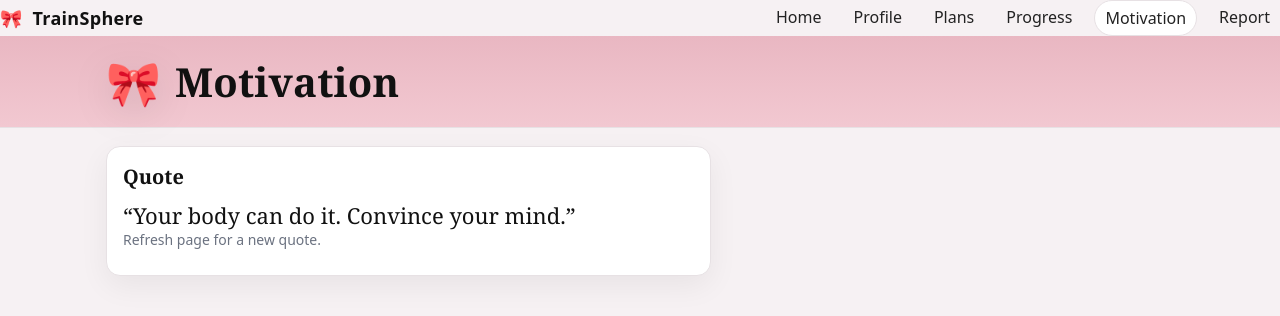
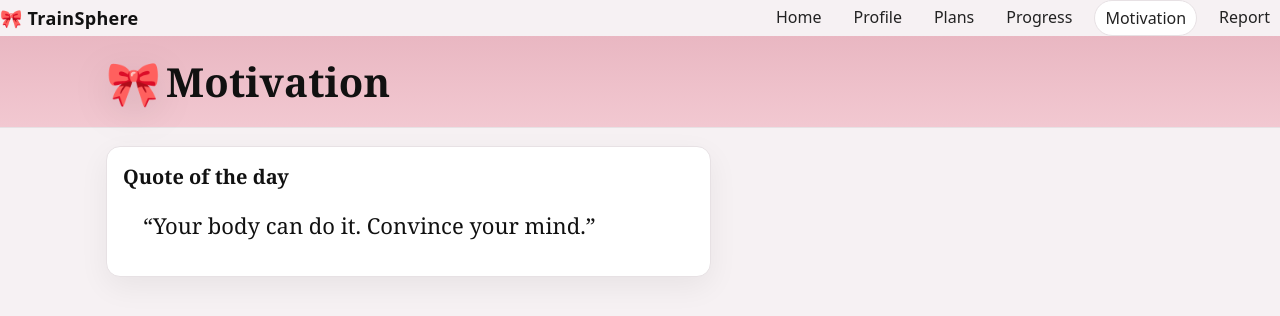
Before and after one commit to lmihova/TrainSphere, a Flask app: page /motivation in a window 1280 px wide. Shown: the top 316 px of the page. Run offline with Flask 3, Linux system fonts and the light colour scheme.

Commit message:
Update templates and pages layout improvements

```diff
--- a/static/style.css
+++ b/static/style.css
@@ -52,14 +52,15 @@ a:hover{
 
 .banner-title{
     font-family:var(--serif);
-    font-size:46px;margin:0;
-    letter-spacing:.2px;
+    font-size:46px;
+    margin:0;
+    letter-spacing: 0;
 }
 
 .brand{
     display:flex;
     align-items:center;
-    gap:10px;
+    gap: 5px;;
     font-weight:700;
 }
 
@@ -96,7 +97,7 @@ a:hover{
     padding:18px 16px;
     display:flex;
     align-items:center;
-    gap:14px;
+    gap:5px;
 }
 
 .banner-bow{
--- a/templates/motivation.html
+++ b/templates/motivation.html
@@ -5,11 +5,10 @@
 {% block content %}
   <div class="grid">
     <div class="card">
-      <h2>Quote</h2>
-      <p style="font-family:var(--serif);font-size:22px;margin:0;">
+      <h2>Quote of the day</h2>
+      <p style="font-family:var(--serif);font-size:22px;margin: 20px;;">
         “{{ quote }}”
       </p>
-      <p class="small">Refresh page for a new quote.</p>
     </div>
 </div>
 {% endblock %}
--- a/templates/plans.html
+++ b/templates/plans.html
@@ -5,7 +5,7 @@
 {% block content %}
   <div class="grid">
     <div class="card">
-      <h2>Create plan</h2>
+      <h2>Create a plan</h2>
       <p class="small">Create your own training plan.</p>
 
       <form method="post" id="planForm">
@@ -19,7 +19,7 @@
         </select>
 
         <label>Frequency per week</label>
-        <input name="frequency" type="number" min="1" max="14">
+        <input name="frequency" type="number" min="1">
 
         <label>Goal type</label>
         <select name="goal_type">
--- a/templates/report.html
+++ b/templates/report.html
@@ -29,7 +29,6 @@
         <li><input type="checkbox" checked disabled> <div>Plan (type, frequency)</div></li>
         <li><input type="checkbox" checked disabled> <div>Progress (ratings, notes)</div></li>
       </ul>
-      <p class="small" style="margin-top:10px;">(Data comes from DB.)</p>
     </div>
   </div>
 {% endblock %}
```
Also changed, not shown: README.md.
